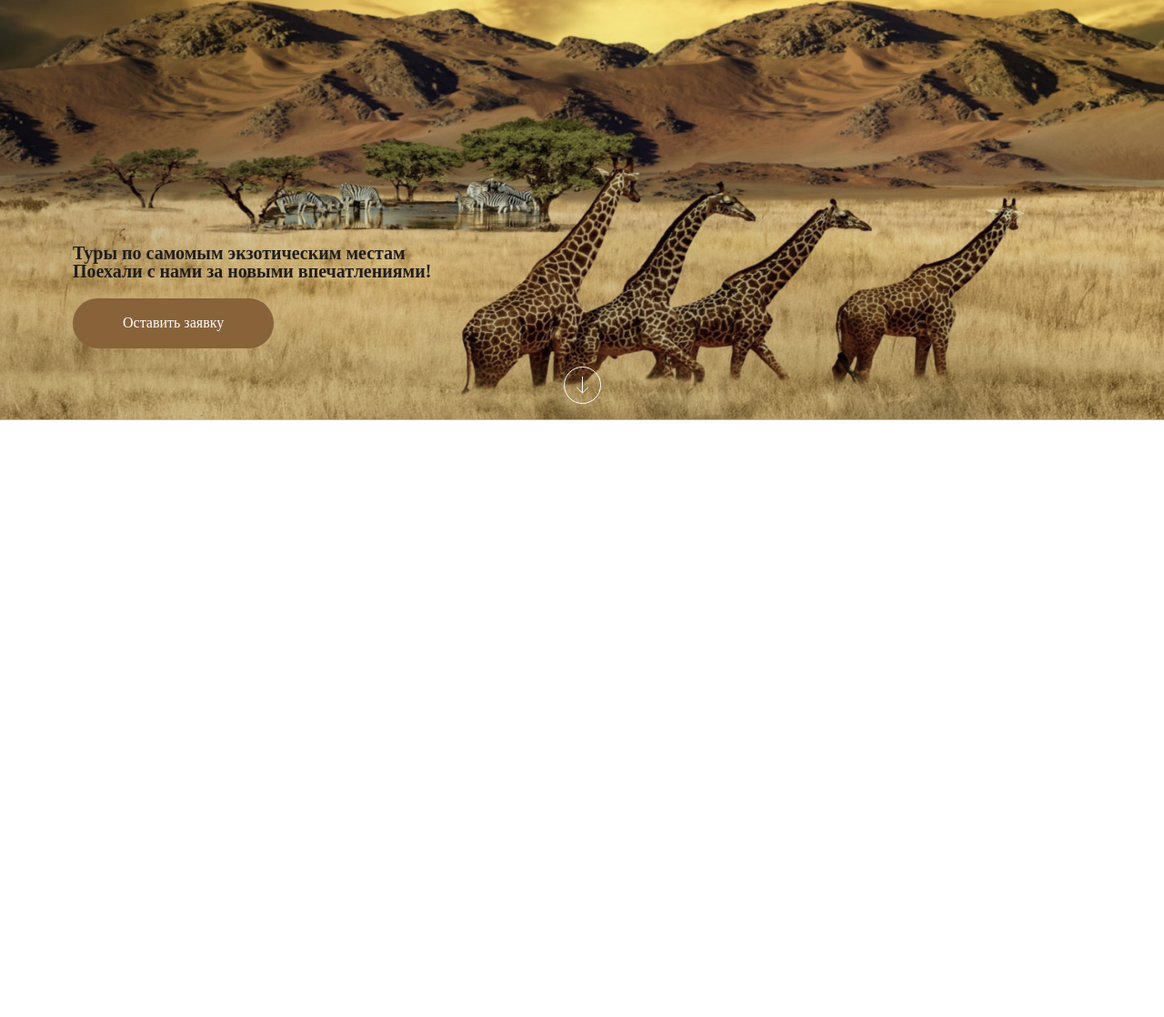
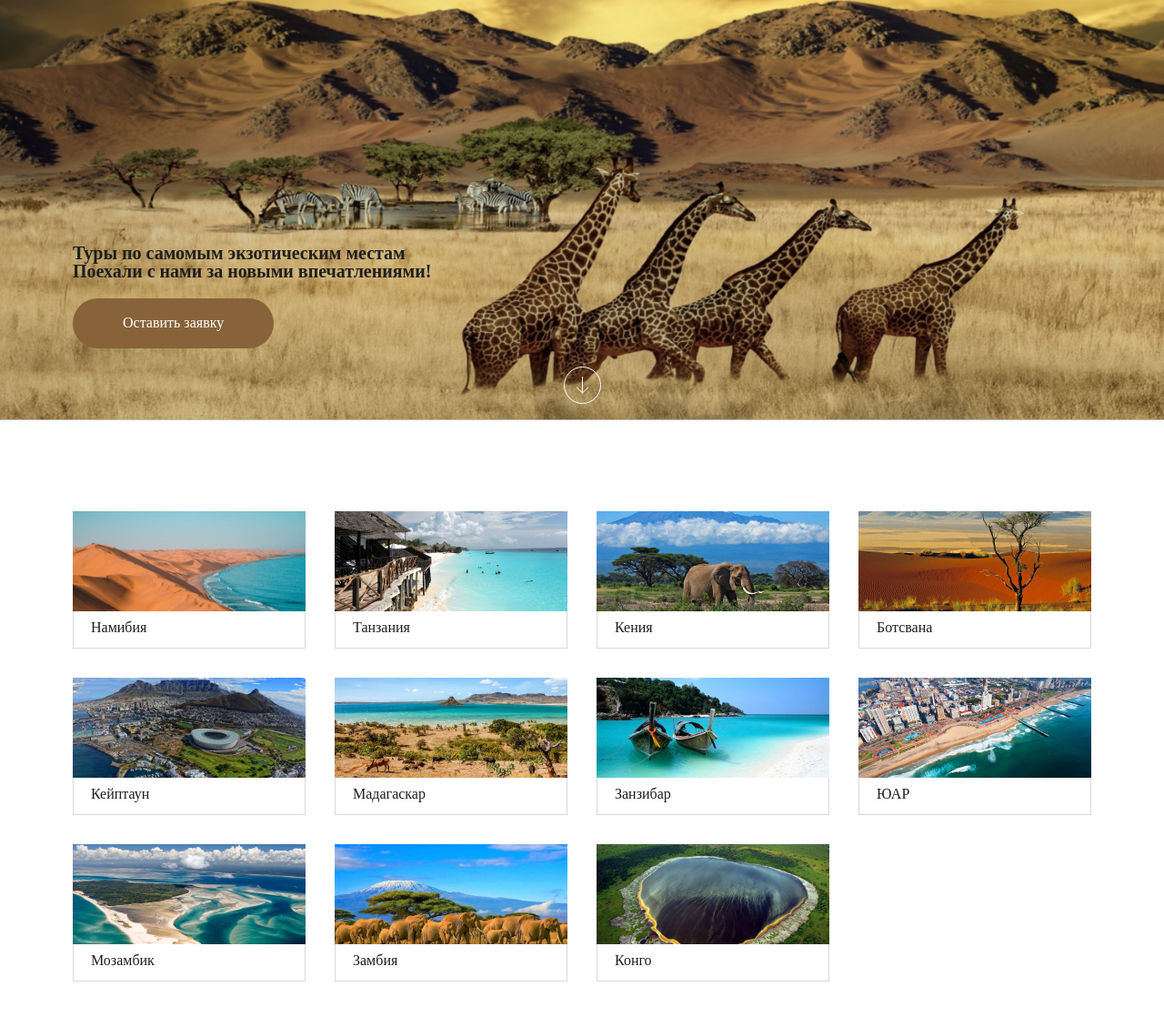
Before and after one commit to DanilchenkoVladimir/marafon-safari, a plain HTML site: page index.html in a window 1280 px wide. Shown: the part 338-1456 px from the top of the page at 91% size. Before the commit the page ends 800 px from the top, so only its background shows below. Drawn offline with Linux system fonts and the light colour scheme.

Commit message:
header+блок

```diff
--- a/index.html
+++ b/index.html
@@ -65,31 +65,56 @@
         </div>
     </header>
 
-
-
-
-
-
-
-
-
-
-
-
-
-
-
-
-
-
-
-
-
-
-
-
-
-
+    <div class="direction">
+        <div class="container">
+            <div class="direction__inner">
+                <div class="direction__item">
+                    <img class="direction__img" src="img/direction/direction-01.jpg" alt="намибия">
+                    <p class="direction__text">Намибия</p>
+                </div>
+                <div class="direction__item">
+                    <img class="direction__img" src="img/direction/direction-02.jpg" alt="Танзания">
+                    <p class="direction__text">Танзания</p>
+                </div>
+                <div class="direction__item">
+                    <img class="direction__img" src="img/direction/direction-03.jpg" alt="Кения">
+                    <p class="direction__text">Кения</p>
+                </div>
+                <div class="direction__item">
+                    <img class="direction__img" src="img/direction/direction-04.jpg" alt="Ботсвана">
+                    <p class="direction__text">Ботсвана</p>
+                </div>
+                <div class="direction__item">
+                    <img class="direction__img" src="img/direction/direction-05.jpg" alt="Кейптаун">
+                    <p class="direction__text">Кейптаун</p>
+                </div>
+                <div class="direction__item">
+                    <img class="direction__img" src="img/direction/direction-06.jpg" alt="Мадагаскар">
+                    <p class="direction__text">Мадагаскар</p>
+                </div>
+                <div class="direction__item">
+                    <img class="direction__img" src="img/direction/direction-07.jpg" alt="Занзибар">
+                    <p class="direction__text">Занзибар</p>
+                </div>
+                <div class="direction__item">
+                    <img class="direction__img" src="img/direction/direction-08.jpg" alt="ЮАР">
+                    <p class="direction__text">ЮАР</p>
+                </div>
+                <div class="direction__item">
+                    <img class="direction__img" src="img/direction/direction-09.jpg" alt="Мозамбик">
+                    <p class="direction__text">Мозамбик</p>
+                </div>
+                <div class="direction__item">
+                    <img class="direction__img" src="img/direction/direction-10.jpg" alt="Замбия">
+                    <p class="direction__text">Замбия</p>
+                </div>
+                <div class="direction__item">
+                    <img class="direction__img" src="img/direction/direction-11.jpg" alt="Конго">
+                    <p class="direction__text">Конго</p>
+                </div>
+            </div>
+        </div>
+    </div>
 
 
 </body>
```
